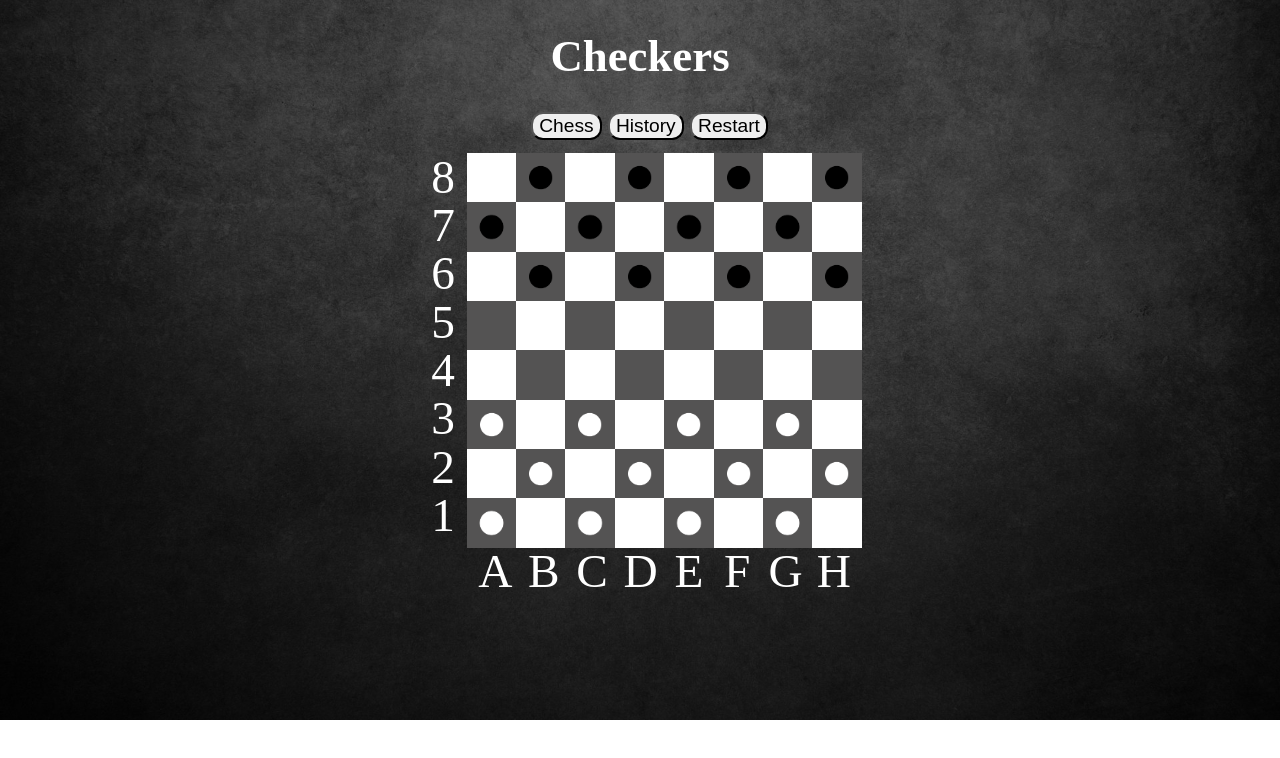
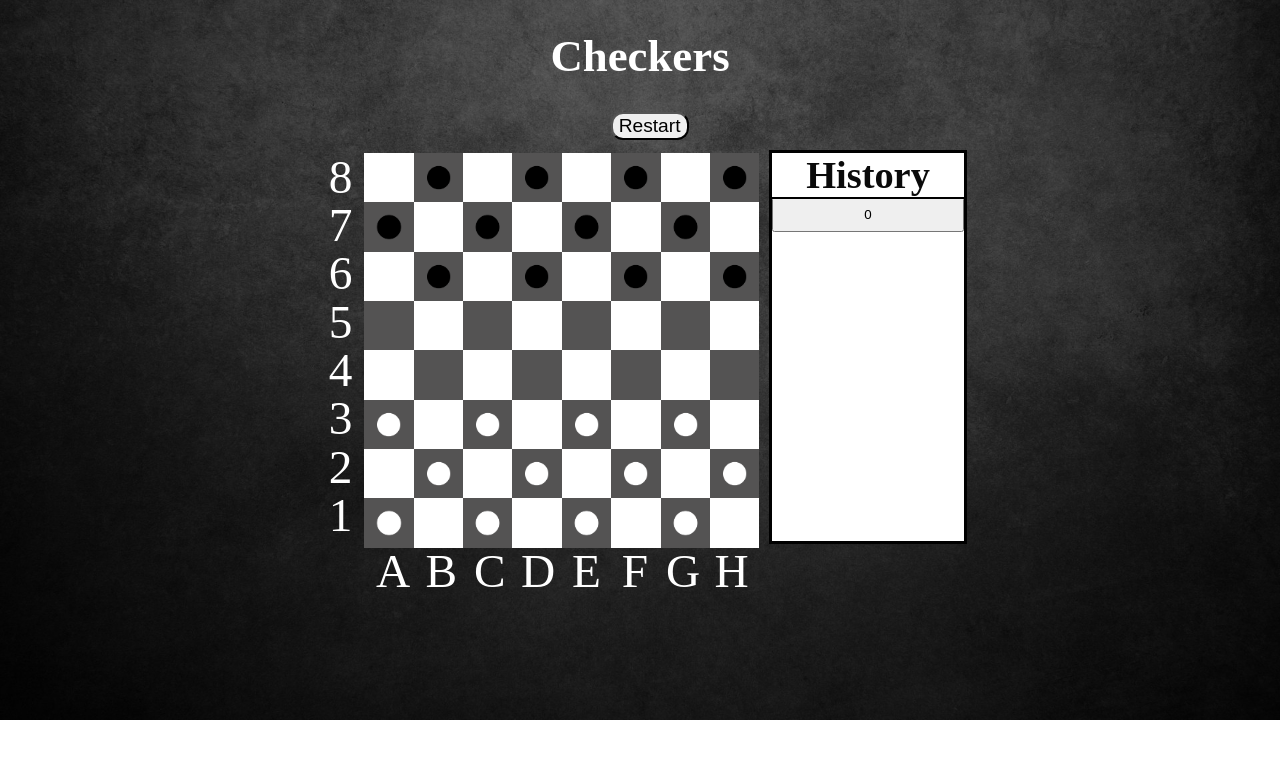
Before and after one commit to hohlokit/Tabletop, a React (Create React App) app: page / in a window 1280 px wide. Shown: the top 758 px of the page. Built offline with nearby package versions, Linux system fonts and the light colour scheme.

Commit message:
complete without AI

```diff
--- a/src/App/games/checkers/checkers.jsx
+++ b/src/App/games/checkers/checkers.jsx
@@ -1,12 +1,26 @@
 import React from 'react';
 import { connect } from 'react-redux';
+
 
 class Checkers extends React.Component {
     componentWillMount() {
         this.createField();
     }
+
+    historyChangeTurn = (i) => {
+        let tempHistory = JSON.parse(JSON.stringify(this.props.historyArr));
+        console.log('full', tempHistory)
+        let tempArr = tempHistory[i].arr;
+        console.log('arr', tempArr)
+        let tempTurn = tempHistory[i].turn;
+        console.log('turn', tempTurn)
+        this.props.changeFieldArray(tempArr);
+        this.props.changePlayersTurn(tempTurn);
+
+        let tempCopy = tempHistory.slice(0, i + 1);
+        this.props.changeHistoryArr(tempCopy);
+    }
     createField = () => {
-
         let fieldRow = [];
         let fieldArr = [];
         let id = 1;
@@ -45,9 +59,14 @@ class Checkers extends React.Component {
             white: 12
         }
         this.props.changeCheckersCount(counter);
+        let obj = [{
+            arr: fieldArr,
+            turn: false
+        }]
+        this.props.changeHistoryArr(obj);
     }
 
-    // TODO1: history
+    // TODO1: AI
     // TODO2: bug with field
 
     becomeQueen = (i, j, turnArray) => {
@@ -128,6 +147,13 @@ class Checkers extends React.Component {
             }
         }
         this.props.changePlayersTurn(!this.props.playersTurn);
+        let mas = {
+            arr: turnArray,
+            turn: this.props.playersTurn
+        }
+        let temp = JSON.parse(JSON.stringify(this.props.historyArr));
+        temp.push(mas);
+        this.props.changeHistoryArr(temp);
 
         return turnArray;
     }
@@ -588,13 +614,14 @@ class Checkers extends React.Component {
         this.createField();
     }
 
+
+
     render() {
         return (
             <div>
                 <h1>Checkers</h1>
                 <div className="UI">
-                    <button className="UIButton" onClick={this.toChess}>Chess</button>
-                    <button className="UIButton">History  </button>
+                    {  /*        <button className="UIButton" onClick={this.toChess}>Chess</button> */}
                     <button className="UIButton" onClick={this.restart}>Restart</button>
                 </div>
                 <div className="leftNum">
@@ -637,6 +664,14 @@ class Checkers extends React.Component {
                             <div className="indexation">H</div>
                         </div>
                     </div>
+                    <div className="historyBlock">
+                        <h1 className="historyName">History</h1>
+                        <div className="turns">
+                            {this.props.historyArr.map((z1, i) =>
+                                <button onClick={() => this.historyChangeTurn(i)} className="oneTurn">{z1.innerHTML = i}</button>
+                            )}
+                        </div>
+                    </div>
                 </div>
             </div>
         )
@@ -648,6 +683,7 @@ export default connect(
         fieldArray: state.fieldArray,
         playersTurn: state.playersTurn,
         checkersCount: state.checkersCount,
+        historyArr: state.historyArr
     }),
     dispatch => ({
         changeFieldArray: (fieldArray) => {
@@ -658,6 +694,9 @@ export default connect(
         },
         changeCheckersCount: (checkersCount) => {
             dispatch({ type: 'CHANGE_CHECKERS_COUNT', payload: checkersCount });
+        },
+        changeHistoryArr: (historyArr) => {
+            dispatch({ type: 'CHANGE_HISTORY_ARR', payload: historyArr });
         }
     })
 )(Checkers);
--- /dev/null
+++ b/src/reducers/changeHistoryArr.jsx
@@ -0,0 +1,11 @@
+const initState = [{
+    arr: [],
+    turn: false,
+}];
+
+export default function historyArr(state = initState, action) {
+    if (action.type === 'CHANGE_HISTORY_ARR') {
+        return action.payload;
+    }
+    return state;
+}
--- a/src/reducers/reducer.js
+++ b/src/reducers/reducer.js
@@ -3,9 +3,11 @@ import { combineReducers } from 'redux';
 import fieldArray from './changeFieldArray';
 import playersTurn from './changePlayersTurn';
 import checkersCount from './changeCheckersCount';
+import historyArr from './changeHistoryArr';
 
 export default combineReducers({
     fieldArray,
     playersTurn,
-    checkersCount
+    checkersCount,
+    historyArr,
 });
--- a/src/styles/styles.css
+++ b/src/styles/styles.css
@@ -99,3 +99,33 @@ h1 {
     border-radius: 12px;
     font-size: 1.5vw;
 }
+
+.historyBlock {
+    margin-left: 1vw;
+    background-color: #ffffff;
+    width: 15vw;
+    height: 30.3vw;
+    outline: 0.3vw solid #000000;
+}
+
+.historyBlock>h1 {
+    font-size: 3vw;
+    color: #000000f5;
+    margin: 0;
+    padding: 0;
+    width: 100%;
+    height: 11.5%;
+    outline: 2px solid #000000;
+}
+
+.turns {
+    height: 88.5%;
+    width: 100%;
+    overflow: scroll;
+}
+
+.oneTurn {
+    color: #000000;
+    height: 10%;
+    width: 100%;
+}
```
Also changed, not shown: src/actions/changeHistoryArr.jsx (added, +12 -0 lines).
